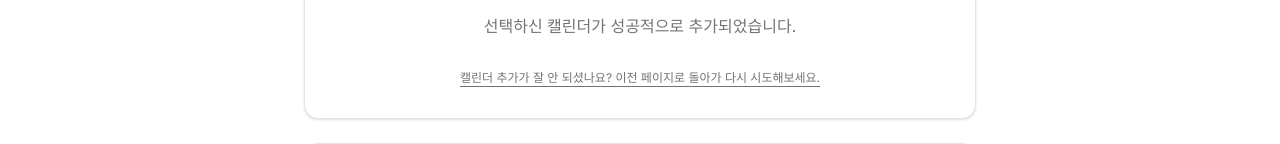
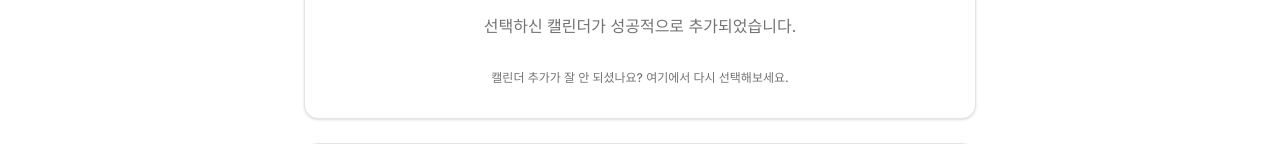
Before and after one commit to greedy-team/doogoo-fe, a React (Vite) app: page /result in a window 1280 px wide. Shown: the part 316-460 px from the top of the page. Built offline with nearby package versions, Linux system fonts and the light colour scheme; no server answers.

Commit message:
feat: 결과 페이지에서 구독 모달 재조획 가능하게 구현

```diff
--- a/src/pages/Result.tsx
+++ b/src/pages/Result.tsx
@@ -2,9 +2,11 @@ import { Card } from '@/components/ui/card';
 import { Button } from '@/components/ui/button';
 import { CheckCircle2, Calendar, Download, Smartphone } from 'lucide-react';
 import { useNavigate } from 'react-router-dom';
+import { SubscriptionModal } from '@/features/subscription/components/subscriptionModal/subscriptionModal';
 import { useServiceStore } from '@/shared/stores/useServiceStore';
 import { useAcademicStore } from '@/shared/stores/useAcademicStore';
 import { useDodreamStore } from '@/shared/stores/useDodreamStore';
+import { useUIStore } from '@/shared/stores/useUIStore';
 import { useGetKeywords } from '@/shared/hooks/useCommonData';
 
 interface ResultProps {
@@ -17,6 +19,11 @@ export default function ResultPage({ onBack }: ResultProps) {
   const { selectedGradeYear, gradeFilterScope } = useAcademicStore();
   const { selectedDepartmentId, selectedInterestKeywordIds } =
     useDodreamStore();
+  const {
+    isSubscriptionModalOpen,
+    openSubscriptionModal,
+    closeSubscriptionModal,
+  } = useUIStore();
   const { data: keywords = [] } = useGetKeywords();
 
   const selectedInterestLabels = Array.from(selectedInterestKeywordIds)
@@ -25,6 +32,16 @@ export default function ResultPage({ onBack }: ResultProps) {
 
   return (
     <div className="mx-auto max-w-2xl space-y-6">
+      <SubscriptionModal
+        isOpen={isSubscriptionModalOpen}
+        onClose={closeSubscriptionModal}
+        selectedYear={selectedGradeYear}
+        yearFilterType={gradeFilterScope}
+        selectedMajor={selectedDepartmentId}
+        selectedInterests={selectedInterestKeywordIds}
+        selectedServices={selectedServices}
+      />
+
       <Card className="p-8 text-center">
         <div className="mb-4 flex justify-center">
           <div className="rounded-full bg-green-100 p-4">
@@ -37,13 +54,14 @@ export default function ResultPage({ onBack }: ResultProps) {
         <p className="text-muted-foreground">
           선택하신 캘린더가 성공적으로 추가되었습니다.
         </p>
-        <button
+        <Button
           type="button"
-          onClick={onBack}
-          className="text-muted-foreground mt-2 text-xs underline underline-offset-4"
+          variant="link"
+          onClick={openSubscriptionModal}
+          className="text-muted-foreground mt-2 h-auto p-0 text-xs"
         >
-          캘린더 추가가 잘 안 되셨나요? 이전 페이지로 돌아가 다시 시도해보세요.
-        </button>
+          캘린더 추가가 잘 안 되셨나요? 여기에서 다시 선택해보세요.
+        </Button>
       </Card>
 
       <Card className="p-6">
```
